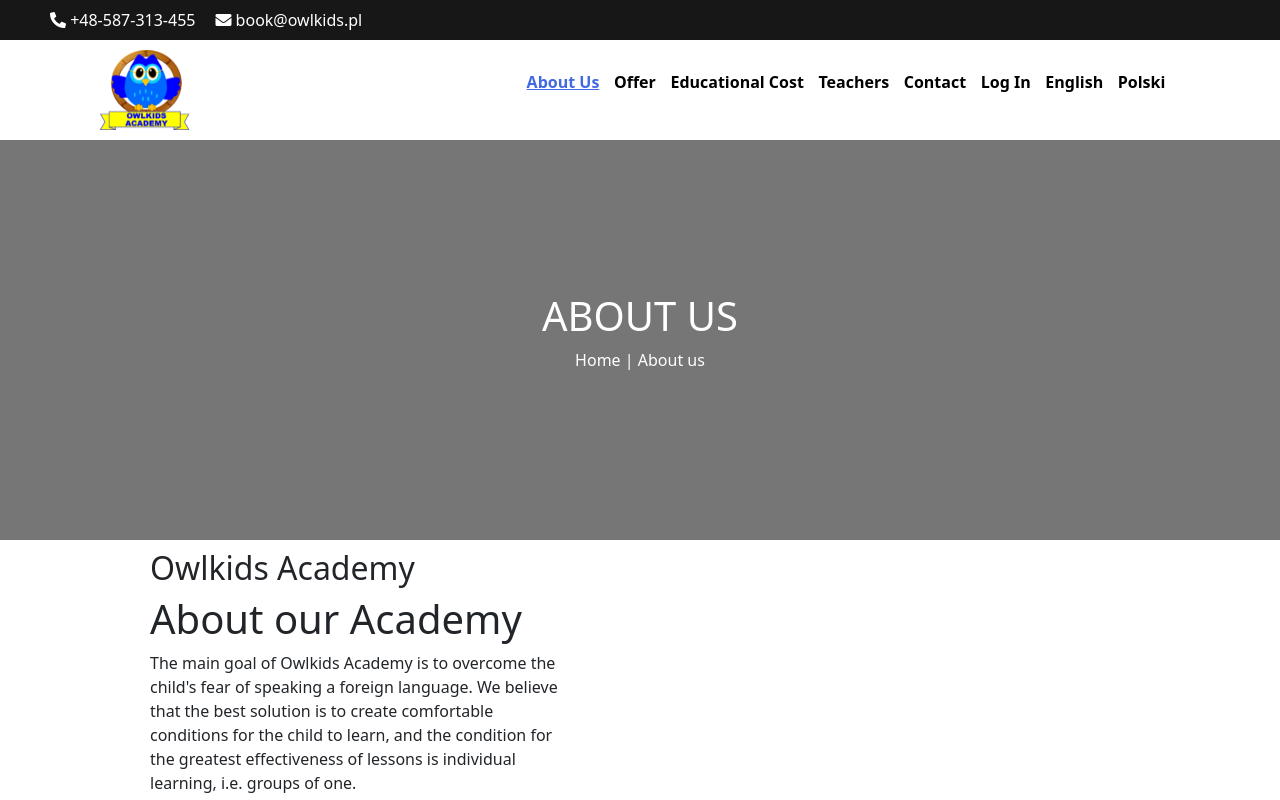
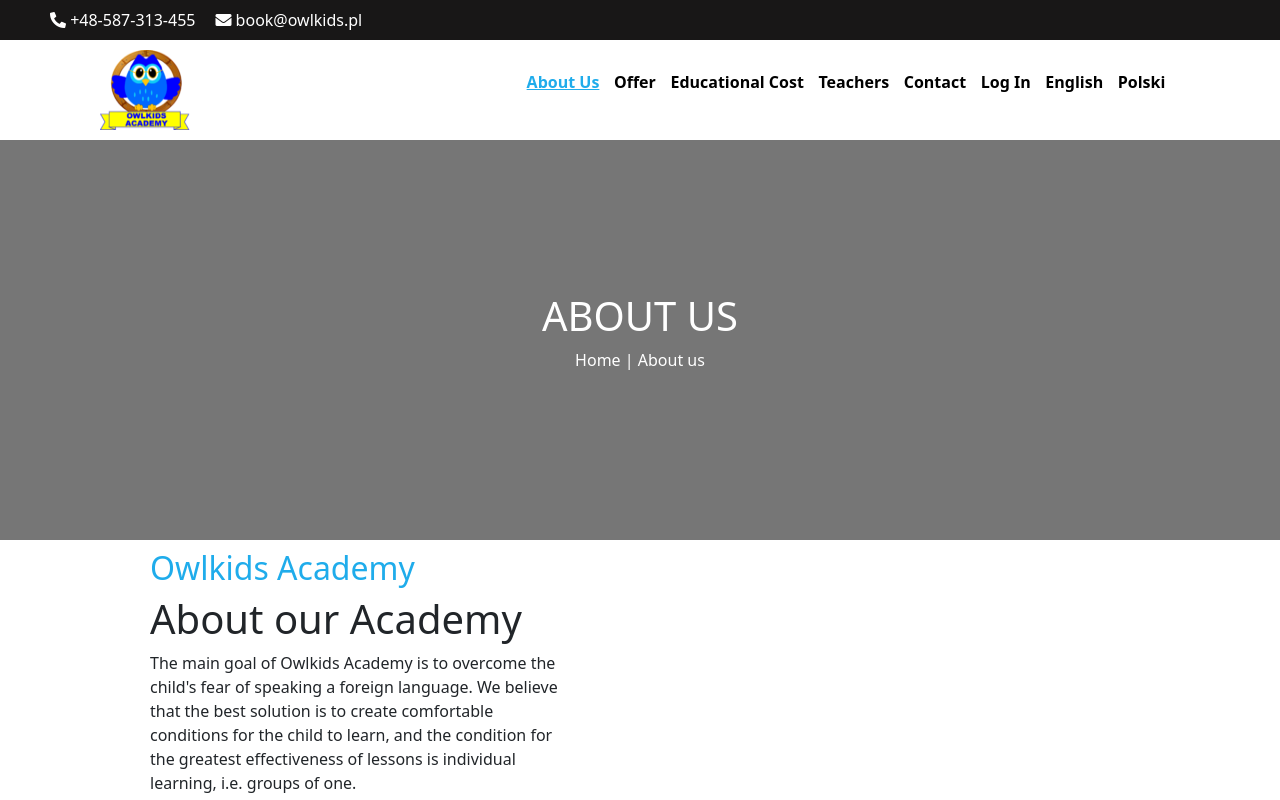
Before and after one commit to khuzema17/LandingPage, a plain HTML site: page index.html in a window 1280 px wide. In both pictures the pointer is over the link "About Us". Shown: the top 800 px of the page. Drawn offline with nearby package versions, Linux system fonts and the light colour scheme.

Commit message:
Update style.css
Update style.css

```diff
--- a/style.css
+++ b/style.css
@@ -56,7 +56,7 @@
 }
 
 .mynavbar a:hover{
-    color: royalblue;
+    color: #1FACEB;
     text-decoration-line: underline;
 }
 /* navbar end */
@@ -92,6 +92,9 @@
     align-items: center;
 }
 
+.text h2{
+    color: #1FACEB;
+}
 
 
 
```
